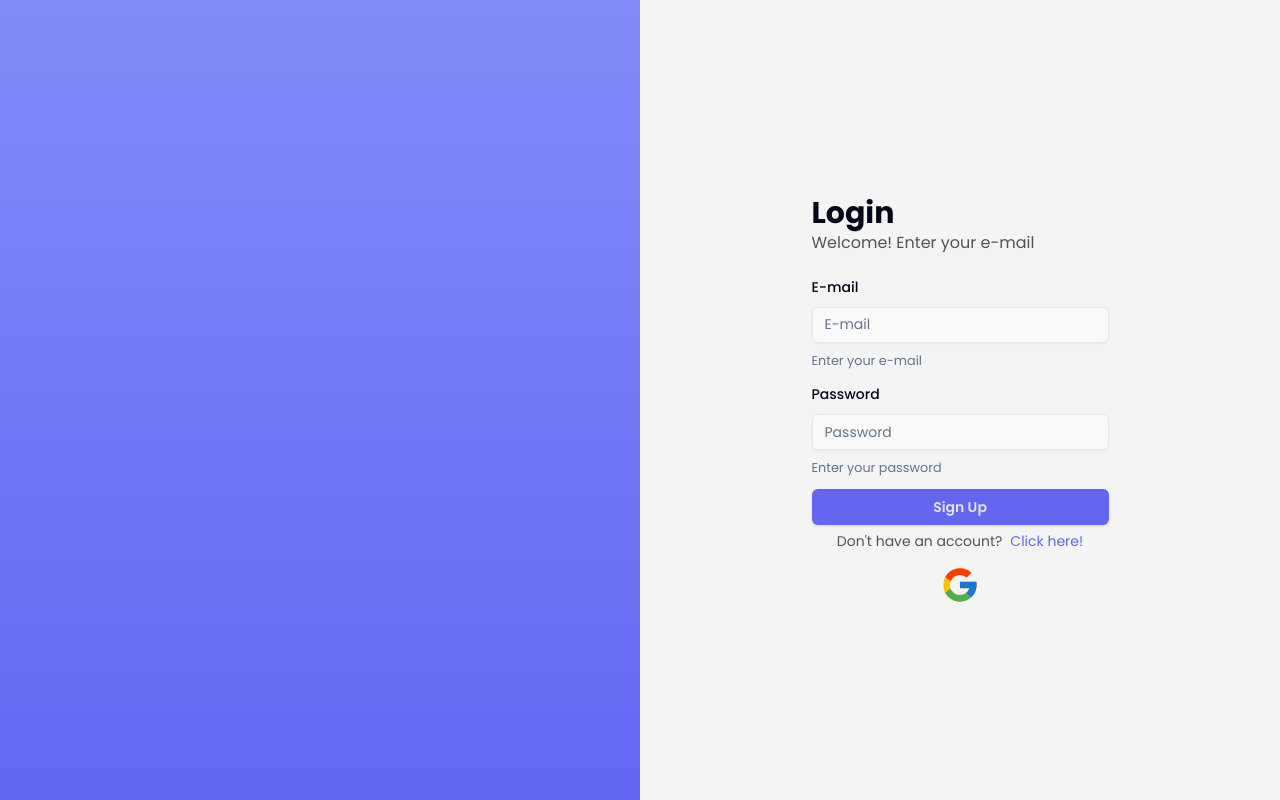
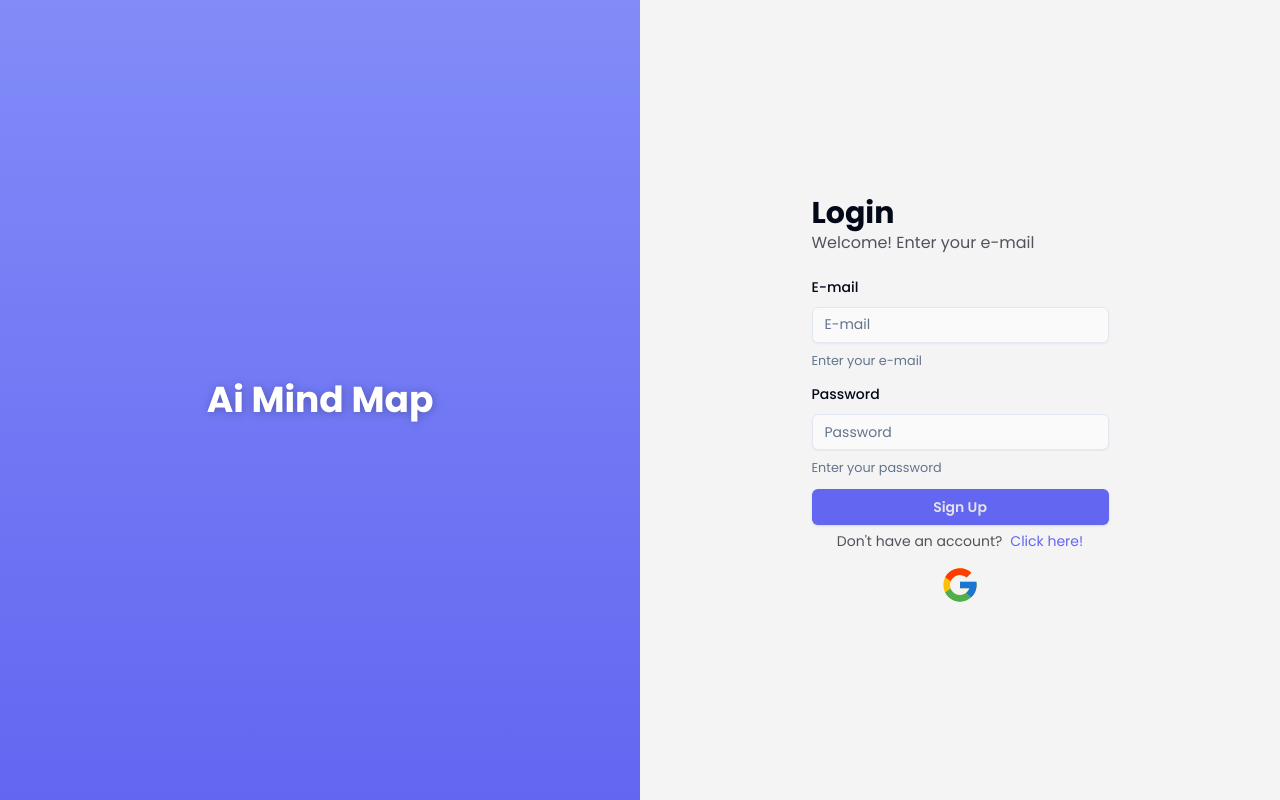
Before and after one commit to ugabb/ai-mind-map-flow, a Next.js app: page /login in a window 1280 px wide. Built offline with nearby package versions, Linux system fonts and the light colour scheme.

Commit message:
Refactor AuthLayout component to include a title in the hidden section

```diff
--- a/src/app/(auth)/layout.tsx
+++ b/src/app/(auth)/layout.tsx
@@ -7,7 +7,9 @@ export default function AuthLayout({
 }) {
   return (
     <section className="flex lg:grid lg:grid-cols-2 h-screen place-items-center bg-gradient-to-t from-blue-50 to-transparent">
-      <section className="hidden lg:block w-full h-full object-cover bg-gradient-to-t from-indigo-500 to-indigo-400"></section>
+      <section className="hidden lg:flex lg:flex-col lg:justify-center lg:items-center w-full h-full object-cover bg-gradient-to-t from-indigo-500 to-indigo-400">
+        <h1 className="text-4xl font-bold text-white text-shadow">Ai Mind Map</h1>
+      </section>
       <section className="flex flex-col justify-center items-center w-full bg-zinc-100 h-full">
         {children}
       </section>
--- a/src/app/styles/globals.css
+++ b/src/app/styles/globals.css
@@ -72,6 +72,10 @@
     }
 }
 
+.text-shadow{
+  text-shadow: 1px 1px 10px rgb(0, 0, 0, 0.25);
+}
+
 @layer base {
   * {
     @apply border-border;
```
